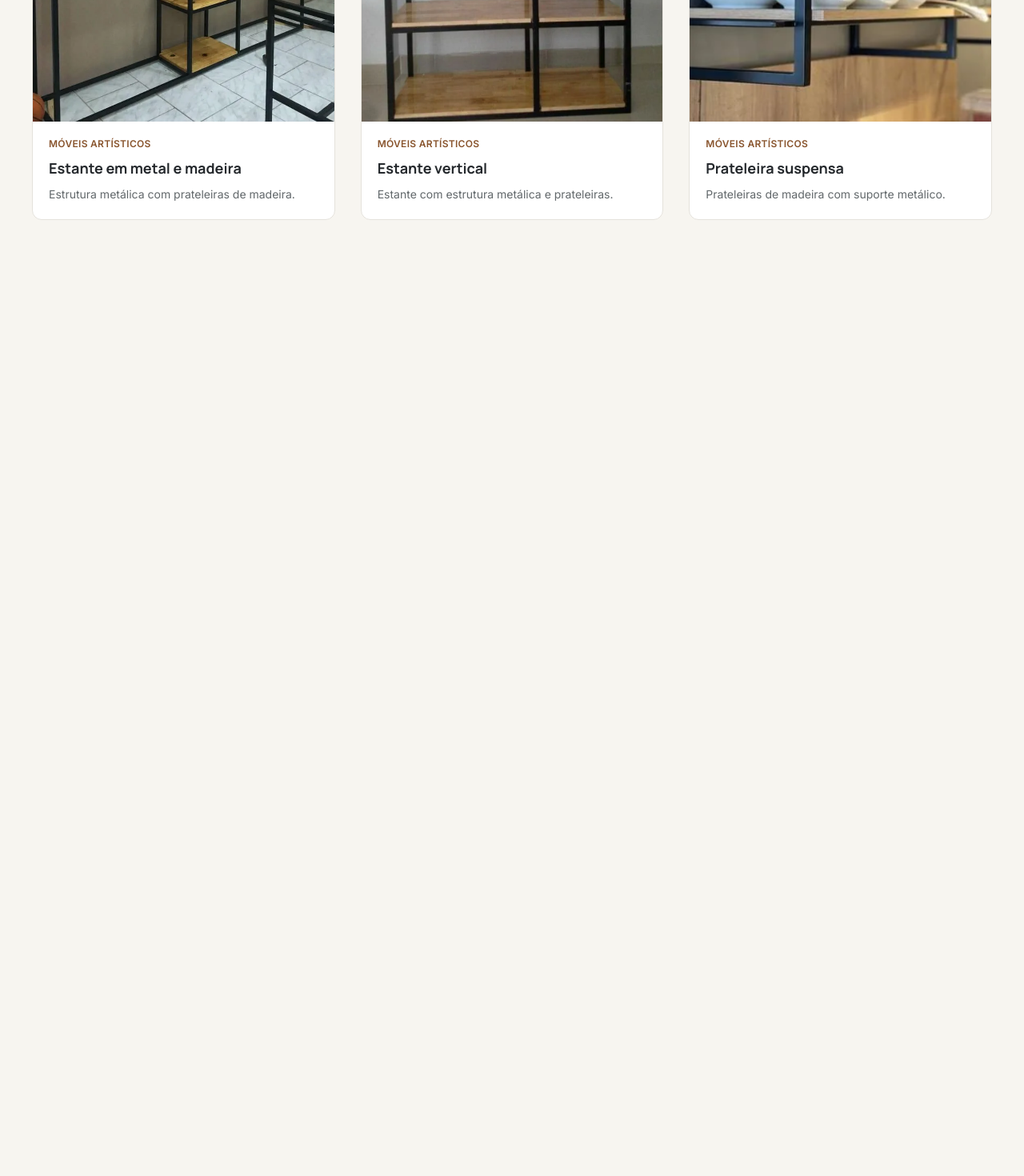
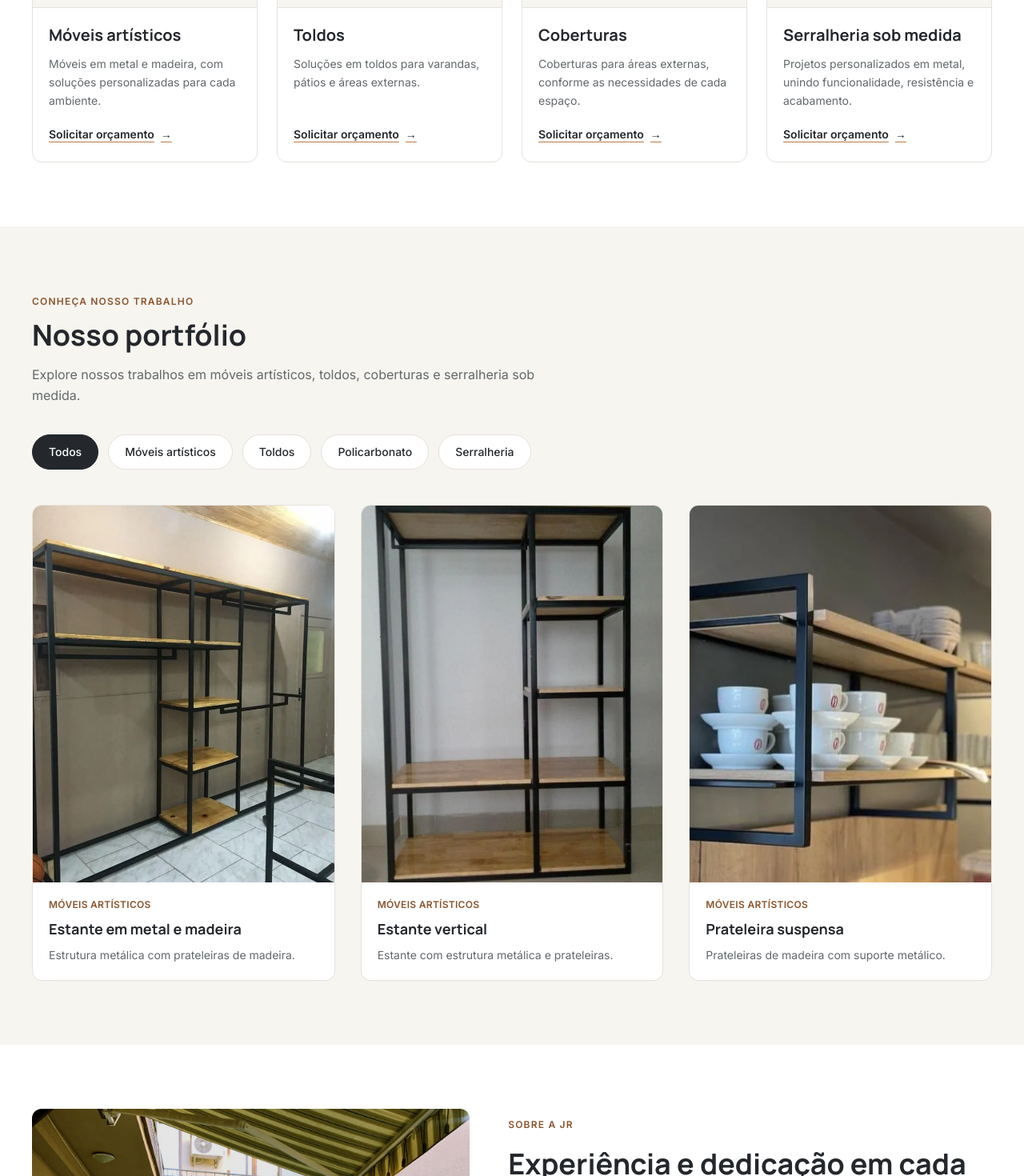
Before and after one commit to felipemuchulski/jrserralheria_artistica, a React (Vite) app: page / in a window 1280 px wide. Shown: the part 2580-4050 px from the top of the page at 80% size. Before the commit the page ends 2935 px from the top, so only its background shows below. Built offline with nearby package versions, Linux system fonts and the light colour scheme.

Commit message:
feat: integra serviços e seções finais na landing page

```diff
--- a/src/App.tsx
+++ b/src/App.tsx
@@ -1,20 +1,29 @@
 
 import { Header } from "./components/layout/Header/Header";
+import { Footer } from "./components/layout/Footer/Footer";
 
 import { HeroSection } from "./components/sections/HeroSection/HeroSection";
 import { FeaturedProjects } from "./components/sections/FeaturedProjects/FeaturedProjects";
+import { ServicesSection } from "./components/sections/ServicesSection/ServicesSection";
 import { PortfolioSection } from "./components/sections/PortfolioSection/PortfolioSection";
+import { AboutSection } from "./components/sections/AboutSection/AboutSection";
+import { ContactSection } from "./components/sections/ContactSection/ContactSection";
 
 function App() {
   return (
     <>
       <Header />
 
-      <main>
+      <main id="conteudo">
         <HeroSection />
         <FeaturedProjects />
+        <ServicesSection />
         <PortfolioSection />
+        <AboutSection />
+        <ContactSection />
       </main>
+
+      <Footer />
     </>
   );
 }
```
